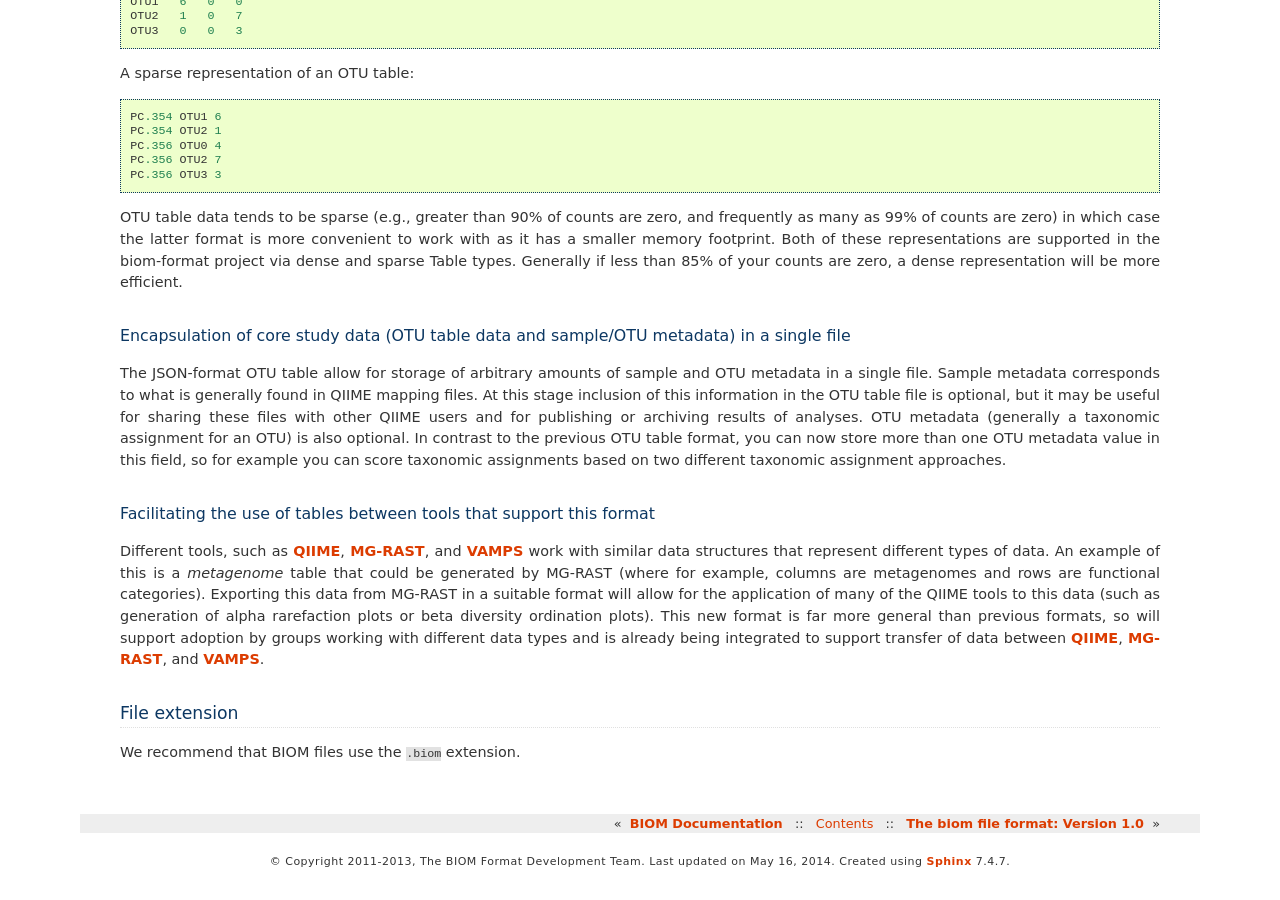
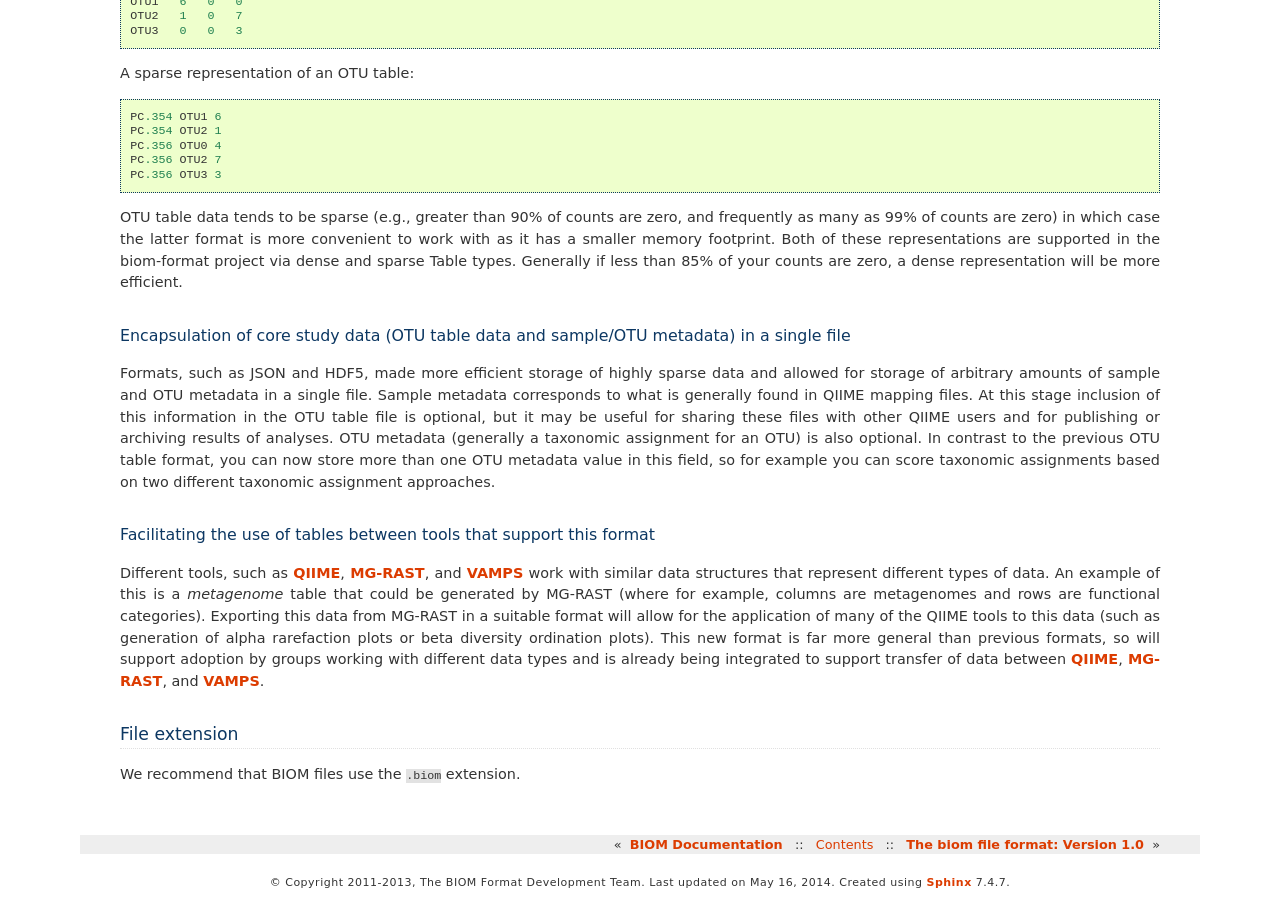
Before and after one commit to biocore/biom-format, a Sphinx documentation site: the page built from doc/documentation/biom_format.rst, in a window 1280 px wide and 900 px high, scrolled down 947 px. Built offline with Sphinx 7.4.7, drawn with Linux system fonts in a browser that asks for light colours; formulas are drawn with MathJax 3; pages that are not in the unit, such as notebooks, are missing from menus; before the commit the page ends 1825 px from its top, so only the background shows below that.

Commit message:
DOC: hdf5 mention

```diff
--- a/doc/documentation/biom_format.rst
+++ b/doc/documentation/biom_format.rst
@@ -54,7 +54,7 @@ OTU table data tends to be sparse (e.g., greater than 90% of counts are zero, an
 Encapsulation of core study data (OTU table data and sample/OTU metadata) in a single file
 ------------------------------------------------------------------------------------------
 
-The JSON-format OTU table allow for storage of arbitrary amounts of sample and OTU metadata in a single file. Sample metadata corresponds to what is generally found in QIIME mapping files. At this stage inclusion of this information in the OTU table file is optional, but it may be useful for sharing these files with other QIIME users and for publishing or archiving results of analyses. OTU metadata (generally a taxonomic assignment for an OTU) is also optional. In contrast to the previous OTU table format, you can now store more than one OTU metadata value in this field, so for example you can score taxonomic assignments based on two different taxonomic assignment approaches.
+Formats, such as JSON and HDF5, made more efficient storage of highly sparse data and allowed for storage of arbitrary amounts of sample and OTU metadata in a single file. Sample metadata corresponds to what is generally found in QIIME mapping files. At this stage inclusion of this information in the OTU table file is optional, but it may be useful for sharing these files with other QIIME users and for publishing or archiving results of analyses. OTU metadata (generally a taxonomic assignment for an OTU) is also optional. In contrast to the previous OTU table format, you can now store more than one OTU metadata value in this field, so for example you can score taxonomic assignments based on two different taxonomic assignment approaches.
 
 Facilitating the use of tables between tools that support this format
 ---------------------------------------------------------------------
```
